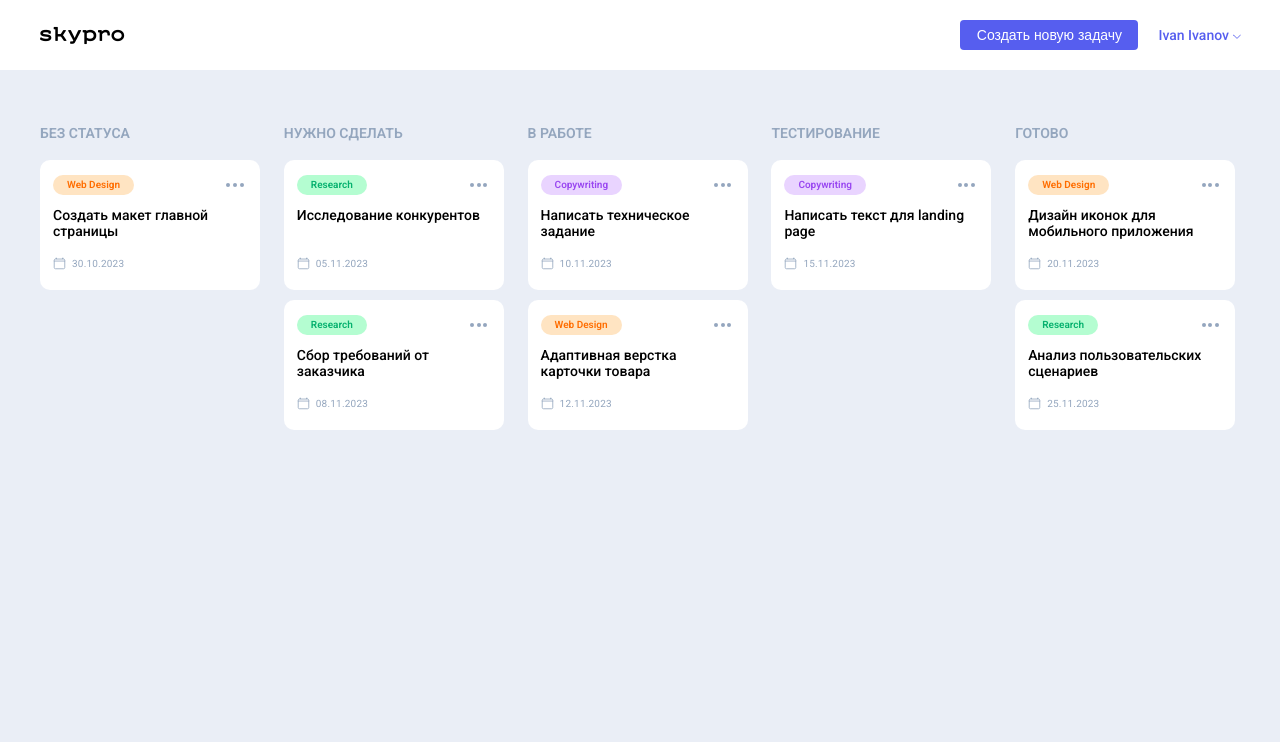
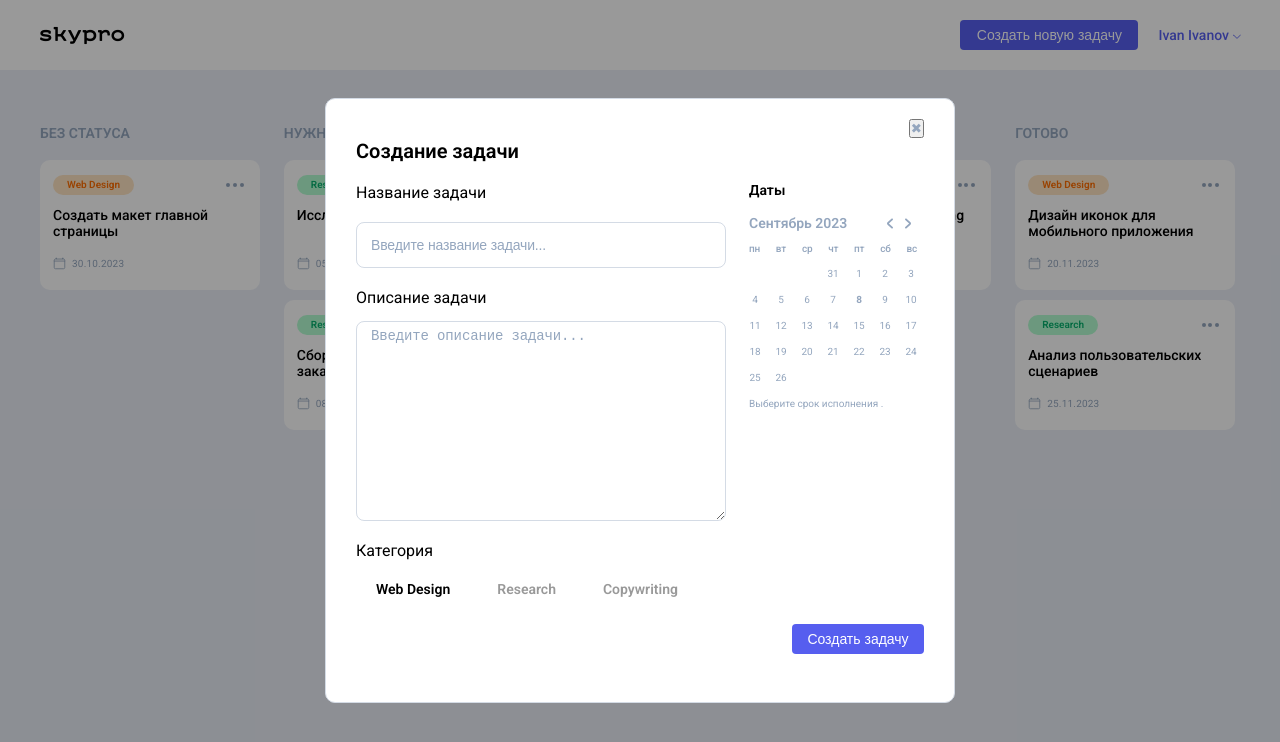
Before and after one commit to AnnaM-7777777/skypro-kanban, a React (Vite) app: page / in a window 1280 px wide. Both pictures are taken after a click on the button "Создать новую задачу". Shown: the top 742 px of the page. Built offline with nearby package versions, Linux system fonts and the light colour scheme.

Commit message:
Исправлены модальные окна

```diff
--- a/src/App.css
+++ b/src/App.css
@@ -96,6 +96,20 @@ ul li {
 .header__user:hover::after {
     border-left-color: #565eef;
     border-bottom-color: #565eef;
+}
+
+.header__pop-user-set {
+    position: absolute;
+    top: 61px;
+    right: calc(50% - 600px);
+    width: 213px;
+    height: 205px;
+    border-radius: 10px;
+    box-shadow: 0px 10px 39px 0px rgba(58, 123, 221, 0.21);
+    background-color: #ffffff;
+    padding: 34px;
+    text-align: center;
+    z-index: 10;
 }
 
 .pop-user-set:target,
@@ -298,7 +312,6 @@ ul li {
 }
 
 .pop-new-card {
-    display: none;
     width: 100%;
     min-width: 375px;
     height: 100%;
@@ -482,7 +495,6 @@ ul li {
 }
 
 .pop-browse {
-    display: none;
     width: 100%;
     height: 100%;
     min-width: 375px;
--- a/src/components/App/App.jsx
+++ b/src/components/App/App.jsx
@@ -1,3 +1,4 @@
+// src/App.jsx
 import { useState, useEffect } from "react";
 import { cards as initialCards } from "../../data";
 import Header from "../Header/Header";
@@ -7,13 +8,14 @@ import PopNewCard from "../popups/PopNewCard/PopNewCard";
 import PopBrowse from "../popups/PopBrowse/PopBrowse";
 
 export default function App() {
-    const [isPopNewCardOpen, setIsPopNewCardOpen] = useState(false);
-    const [isPopBrowseOpen, setIsPopBrowseOpen] = useState(false);
-    const [isPopUserOpen, setIsPopUserOpen] = useState(false);
+    // Единое состояние для модальных окон
+    const [activePopup, setActivePopup] = useState(null); // null | 'new' | 'browse' | 'user'
     const [cards, setCards] = useState([]);
     const [selectedCard, setSelectedCard] = useState(null);
     const [loading, setLoading] = useState(true);
+    const [isDarkTheme, setIsDarkTheme] = useState(false); // ← тема здесь
 
+    // Загрузка карточек
     useEffect(() => {
         const timer = setTimeout(() => {
             setCards(initialCards);
@@ -22,7 +24,7 @@ export default function App() {
         return () => clearTimeout(timer);
     }, []);
 
-    // Группировка карточек по статусу
+    // Группировка по статусу
     const columnConfigs = [
         { id: "backlog", title: "Без статуса" },
         { id: "todo", title: "Нужно сделать" },
@@ -36,50 +38,69 @@ export default function App() {
         cards: cards.filter((card) => card.status === col.title),
     }));
 
-    const handleCardClick = (card) => {
-        setSelectedCard(card);
-        setIsPopBrowseOpen(true);
+    // Обработчики открытия
+    const openNewCard = () => {
+        setActivePopup("new");
     };
 
+    const openBrowse = (card) => {
+        setSelectedCard(card);
+        setActivePopup("browse");
+    };
+
+    const toggleUserPopup = () => {
+        setActivePopup(activePopup === "user" ? null : "user");
+    };
+
+    // Обработчик создания карточки
     const handleCreateCard = (newCardData) => {
         const newCard = {
             id: Date.now(),
-            topic: newCardData.topic, // ← важно: в data.js поле называется `topic`
+            topic: newCardData.topic,
             title: newCardData.title,
+            description: newCardData.description,
             date: newCardData.date || "01.01.25",
-            status: "Без статуса", // ← по умолчанию
+            status: "Без статуса",
         };
         setCards((prev) => [...prev, newCard]);
-        setIsPopNewCardOpen(false);
+        setActivePopup(null);
     };
+
+    // Данные пользователя
+    const user = { name: "Ivan Ivanov", email: "ivan@example.com" };
 
     return (
         <div className="wrapper">
+            {/* Модальные окна — только здесь */}
             <PopNewCard
-                isOpen={isPopNewCardOpen}
-                onClose={() => setIsPopNewCardOpen(false)}
+                isOpen={activePopup === "new"}
+                onClose={() => setActivePopup(null)}
                 onSubmit={handleCreateCard}
             />
             <PopBrowse
-                isOpen={isPopBrowseOpen}
+                isOpen={activePopup === "browse"}
                 card={selectedCard}
-                onClose={() => setIsPopBrowseOpen(false)}
+                onClose={() => setActivePopup(null)}
             />
             <PopUser
-                isOpen={isPopUserOpen}
-                onClose={() => setIsPopUserOpen(false)}
-                user={{ name: "Ivan Ivanov", email: "ivan@example.com" }}
+                isOpen={activePopup === "user"}
+                onClose={() => setActivePopup(null)}
+                user={user}
+                isDarkTheme={isDarkTheme}
+                onThemeToggle={() => setIsDarkTheme((prev) => !prev)}
             />
+
+            {/* Основной интерфейс */}
             <Header
-                onOpenNewCard={() => setIsPopNewCardOpen(true)}
-                onTogglePopUser={() => setIsPopUserOpen((prev) => !prev)}
-                isPopUserOpen={isPopUserOpen}
-                user={{ name: "Ivan Ivanov", email: "ivan@example.com" }}
+                onOpenNewCard={openNewCard}
+                onTogglePopUser={toggleUserPopup}
+                user={user}
+                isDarkTheme={isDarkTheme} // ← передаём тему в Header
             />
             <Main
                 columns={columnsWithCards}
                 loading={loading}
-                onCardClick={handleCardClick}
+                onCardClick={openBrowse}
             />
         </div>
     );
--- a/src/components/Header/Header.styled.js
+++ b/src/components/Header/Header.styled.js
@@ -53,11 +53,6 @@ export const CreateButton = styled.button`
     }
 `;
 
-export const UserWrapper = styled.div`
-    position: relative;
-    display: inline-block;
-`;
-
 export const UserButton = styled.button`
     display: flex;
     align-items: center;
--- a/src/components/popups/PopNewCard/PopNewCard.jsx
+++ b/src/components/popups/PopNewCard/PopNewCard.jsx
@@ -1,82 +1,103 @@
+import { useState, useRef } from "react";
 import Calendar from "../../Calendar/Calendar.jsx";
 
-const PopNewCard = () => {
+const PopNewCard = ({ isOpen, onClose, onSubmit }) => {
+    const titleRef = useRef(null);
+    const descriptionRef = useRef(null);
+    const [selectedTopic, setSelectedTopic] = useState("Web Design");
+
+    if (!isOpen) return null;
+
+    const handleSubmit = (e) => {
+        e.preventDefault();
+        if (!onSubmit) return;
+
+        const newCard = {
+            topic: selectedTopic,
+            title: titleRef.current?.value || "",
+            description: descriptionRef.current?.value || "",
+            date: "08.09.2023",
+        };
+
+        onSubmit(newCard);
+        onClose();
+    };
+
     return (
-        <div className="pop-new-card" id="popNewCard">
+        <div className="pop-new-card">
             <div className="pop-new-card__container">
                 <div className="pop-new-card__block">
                     <div className="pop-new-card__content">
-                        <h3 className="pop-new-card__ttl"> Создание задачи</h3>
-                        <a href="#" className="pop-new-card__close">
+                        <h3 className="pop-new-card__ttl">Создание задачи</h3>
+                        <button
+                            className="pop-new-card__close"
+                            onClick={onClose}
+                            aria-label="Закрыть"
+                        >
                             &#10006;
-                        </a>
+                        </button>
 
                         <div className="pop-new-card__wrap">
-                            <form
-                                className="pop-new-card__form form-new"
-                                id="formNewCard"
-                                action="#"
-                            >
+                            <form className="pop-new-card__form form-new" onSubmit={handleSubmit}>
                                 <div className="form-new__block">
-                                    <label
-                                        htmlFor="formTitle"
-                                        className="subttl"
-                                    >
+                                    <label htmlFor="formTitle" className="subttl">
                                         Название задачи
                                     </label>
                                     <input
+                                        ref={titleRef}
                                         className="form-new__input"
                                         type="text"
-                                        name="name"
                                         id="formTitle"
                                         placeholder="Введите название задачи..."
                                         autoFocus
+                                        required
                                     />
                                 </div>
 
                                 <div className="form-new__block">
-                                    <label
-                                        htmlFor="textArea"
-                                        className="subttl"
-                                    >
+                                    <label htmlFor="textArea" className="subttl">
                                         Описание задачи
                                     </label>
                                     <textarea
+                                        ref={descriptionRef}
                                         className="form-new__area"
-                                        name="text"
                                         id="textArea"
                                         placeholder="Введите описание задачи..."
                                     ></textarea>
                                 </div>
                             </form>
 
-                            <Calendar
-                                month="Сентябрь 2023"
-                                selectedDate="08.09.2023"
-                            />
+                            <Calendar month="Сентябрь 2023" selectedDate="08.09.2023" />
                         </div>
 
                         <div className="pop-new-card__topics topics">
                             <p className="topics__p subttl">Категория</p>
-
                             <div className="topics__themes">
-                                <div className="topics__theme _orange _active-topic">
-                                    <p className="_orange">Web Design</p>
-                                </div>
-
-                                <div className="topics__theme _green">
-                                    <p className="_green">Research</p>
-                                </div>
-
-                                <div className="topics__theme _purple">
-                                    <p className="_purple">Copywriting</p>
-                                </div>
+                                {["Web Design", "Research", "Copywriting"].map((topic) => (
+                                    <div
+                                        key={topic}
+                                        className={`topics__theme ${
+                                            topic === "Web Design" ? "_orange" :
+                                            topic === "Research" ? "_green" : "_purple"
+                                        } ${selectedTopic === topic ? "_active-topic" : ""}`}
+                                        onClick={() => setSelectedTopic(topic)}
+                                        style={{ cursor: "pointer" }}
+                                    >
+                                        <p className={
+                                            topic === "Web Design" ? "_orange" :
+                                            topic === "Research" ? "_green" : "_purple"
+                                        }>
+                                            {topic}
+                                        </p>
+                                    </div>
+                                ))}
                             </div>
                         </div>
 
                         <button
                             className="form-new__create _hover01"
-                            id="btnCreate"
+                            type="submit"
+                            onClick={handleSubmit}
                         >
                             Создать задачу
                         </button>
```
Also changed, not shown: src/components/Header/Header.jsx (+10 -31 lines), src/components/popups/PopBrowse/PopBrowse.jsx (+35 -50 lines).
